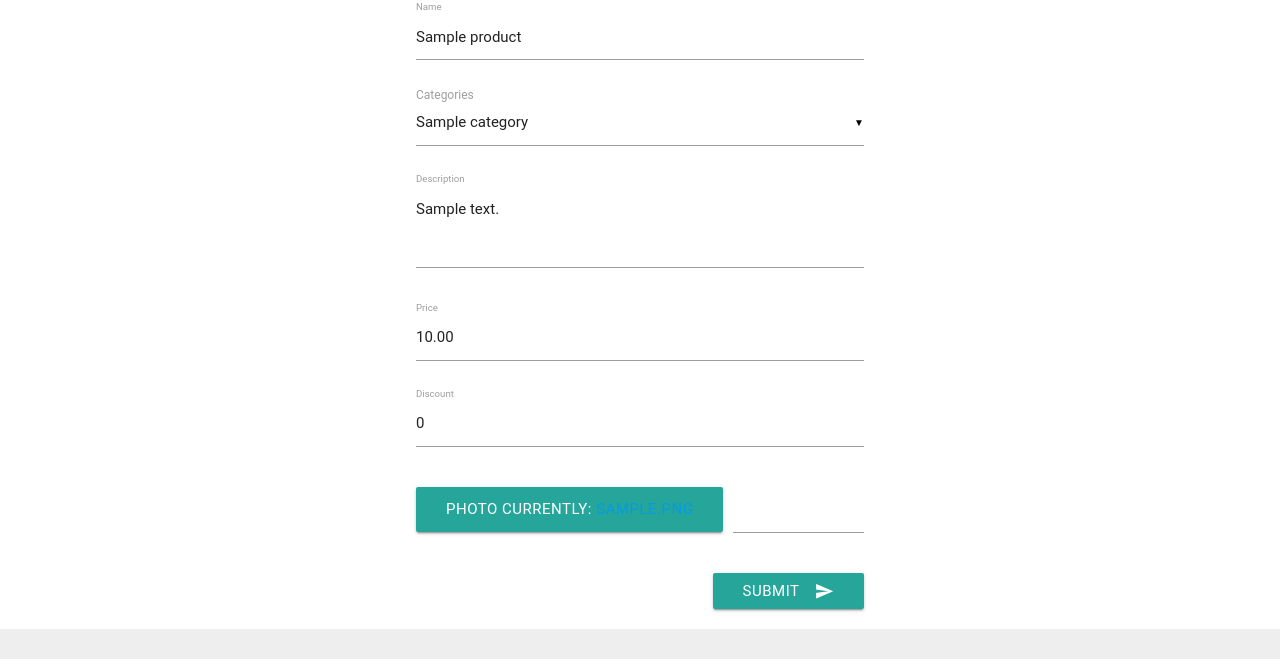
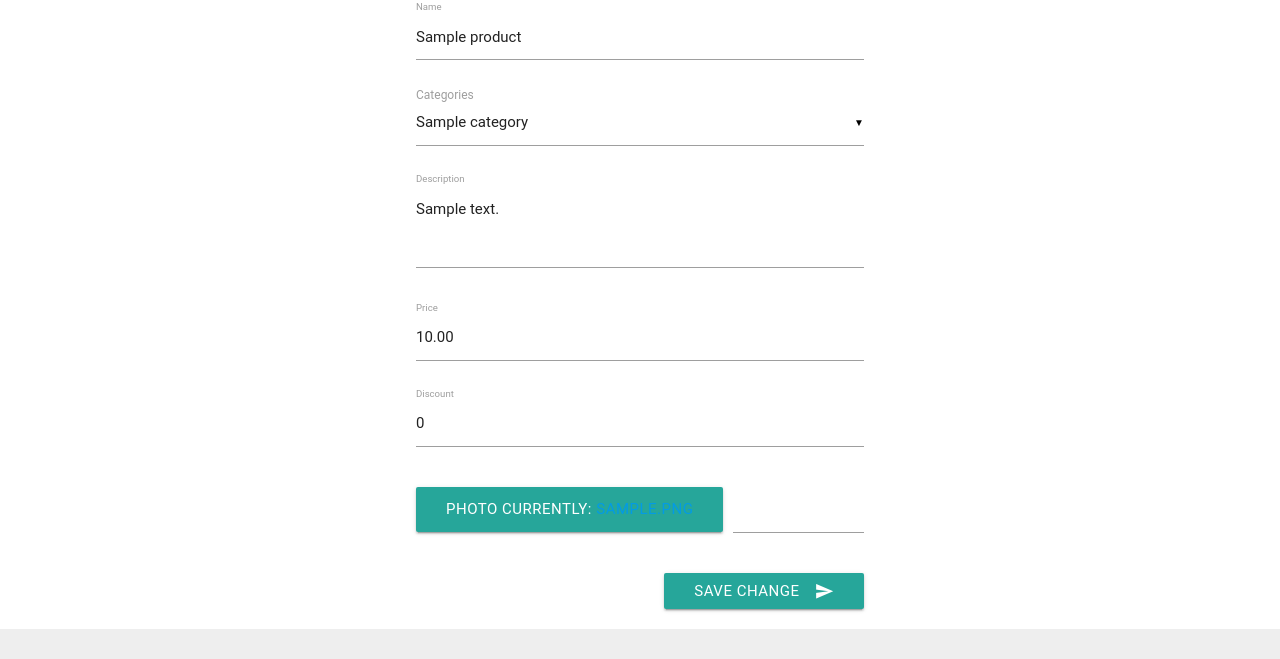
Before and after one commit to moisesdelacruz/stores_center, a Django app: a page that uses templates/product/product_form.html in a window 1280 px wide. Shown: the part 151-810 px from the top of the page. Run offline with Django 3.2, Linux system fonts and the light colour scheme; a user stored in the database is signed in; tables that the repository leaves empty hold one stand-in row (values such as "Sample post"); some libraries are stand-ins or nearby versions; some web fonts are replaced.

Commit message:
product/product_form.html > add diffence if is updating or creating.

```diff
--- a/templates/product/product_form.html
+++ b/templates/product/product_form.html
@@ -1,7 +1,11 @@
 {% extends "base.html" %}
 
 {% block title %}
-  New Product
+  {% if object %}
+    {{ object.name }} - edit
+  {% else %}
+    New Product
+  {% endif %}
 {% endblock %}
 
 {% block main %}
@@ -33,7 +37,8 @@
           {% endif %}
         {% endfor %}
         <div class="row">
-          <button class="btn waves-effect waves-light right" type="submit" name="action">Submit
+          <button class="btn waves-effect waves-light right" type="submit" name="action">
+            {% if object %}Save Change{% else %}Submit{% endif %}
             <i class="material-icons right">send</i>
           </button>
         </div>
```
